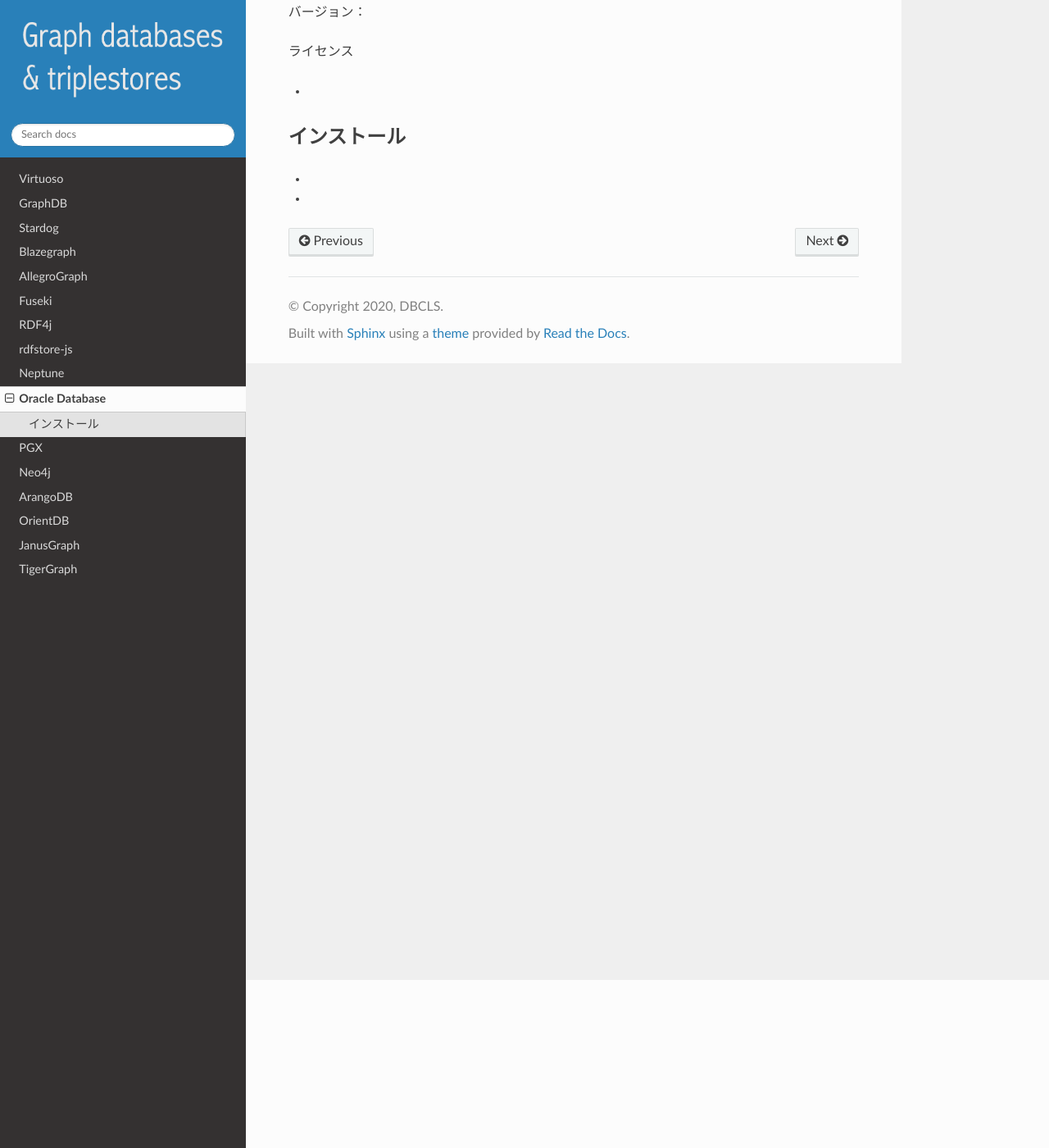
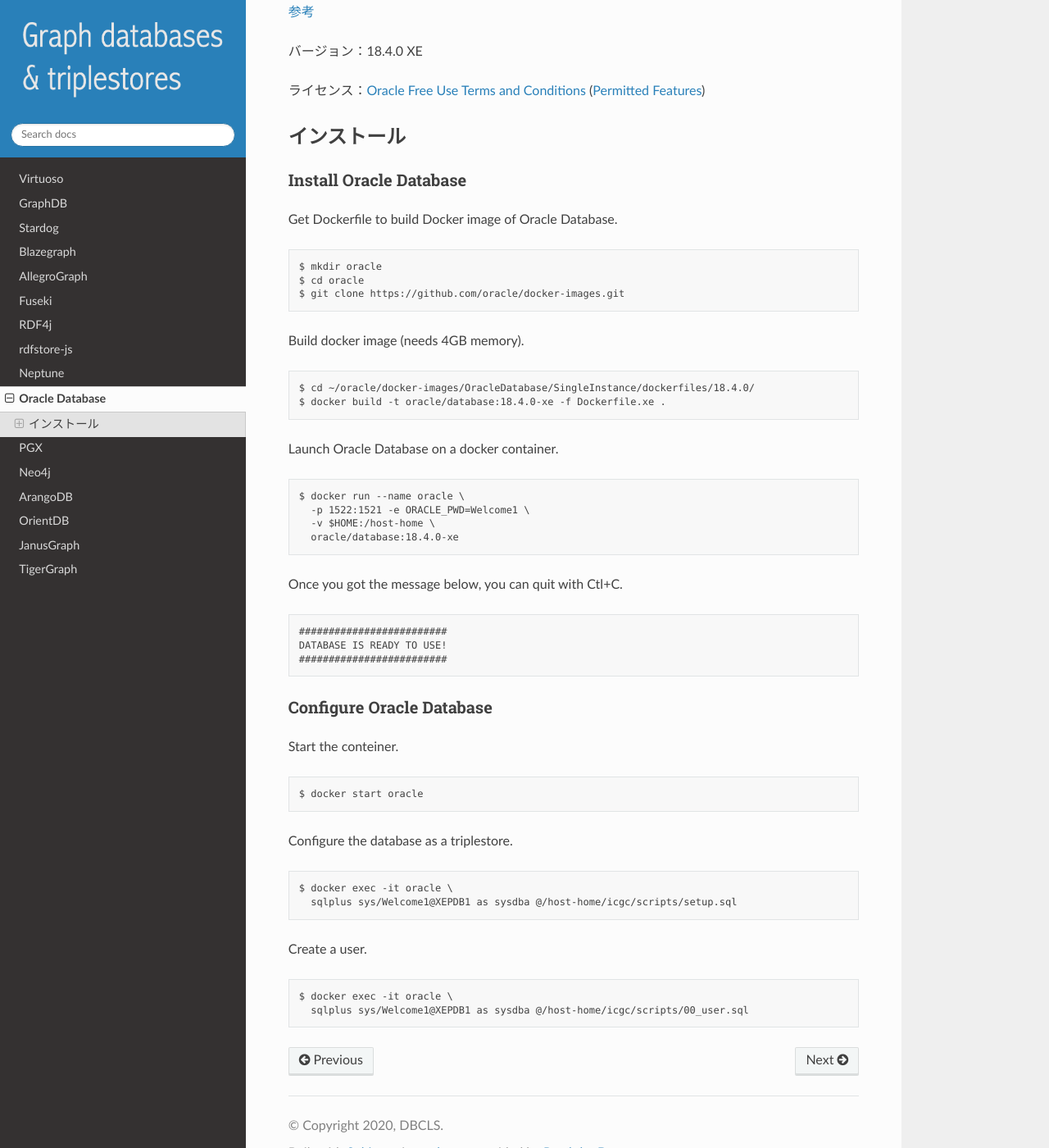
Before and after one commit to dbcls/graphdbs, a Sphinx documentation site: the page built from docs/md/oracle.md, in a window 1280 px wide and 1400 px high, scrolled down 205 px. Shown: the whole window at 82% size. Built offline with Sphinx 7.4.7 and the Read the Docs theme 2.0.0, drawn with Linux system fonts in a browser that asks for light colours.

Commit message:
Update oracle.md

```diff
--- a/docs/md/oracle.md
+++ b/docs/md/oracle.md
@@ -2,14 +2,53 @@
 
 [ウェブサイト](https://www.oracle.com/jp/database/technologies/appdev/xe.html)
 
-バージョン：
+[参考](https://github.com/med2rdf/icgc/blob/master/README.md)
 
-ライセンス
+バージョン：18.4.0 XE
 
-*
+ライセンス：[Oracle Free Use Terms and Conditions](https://www.oracle.com/downloads/licenses/oracle-free-license.html)
+([Permitted Features](https://docs.oracle.com/en/database/oracle/oracle-database/18/xelic/licensing-information.html#GUID-3BD43E8F-53C3-42F0-BBBD-B743FD41F951))
 
 ## インストール
 
-*
+### Install Oracle Database
 
-*
+Get Dockerfile to build Docker image of Oracle Database.
+
+    $ mkdir oracle
+    $ cd oracle
+    $ git clone https://github.com/oracle/docker-images.git
+
+Build docker image (needs 4GB memory).
+
+    $ cd ~/oracle/docker-images/OracleDatabase/SingleInstance/dockerfiles/18.4.0/
+    $ docker build -t oracle/database:18.4.0-xe -f Dockerfile.xe .
+
+Launch Oracle Database on a docker container.
+
+    $ docker run --name oracle \
+      -p 1522:1521 -e ORACLE_PWD=Welcome1 \
+      -v $HOME:/host-home \
+      oracle/database:18.4.0-xe
+
+Once you got the message below, you can quit with Ctl+C.
+
+    #########################
+    DATABASE IS READY TO USE!
+    #########################
+
+### Configure Oracle Database
+
+Start the conteiner.
+
+    $ docker start oracle
+
+Configure the database as a triplestore.
+
+    $ docker exec -it oracle \
+      sqlplus sys/Welcome1@XEPDB1 as sysdba @/host-home/icgc/scripts/setup.sql
+
+Create a user.
+
+    $ docker exec -it oracle \
+      sqlplus sys/Welcome1@XEPDB1 as sysdba @/host-home/icgc/scripts/00_user.sql
```
